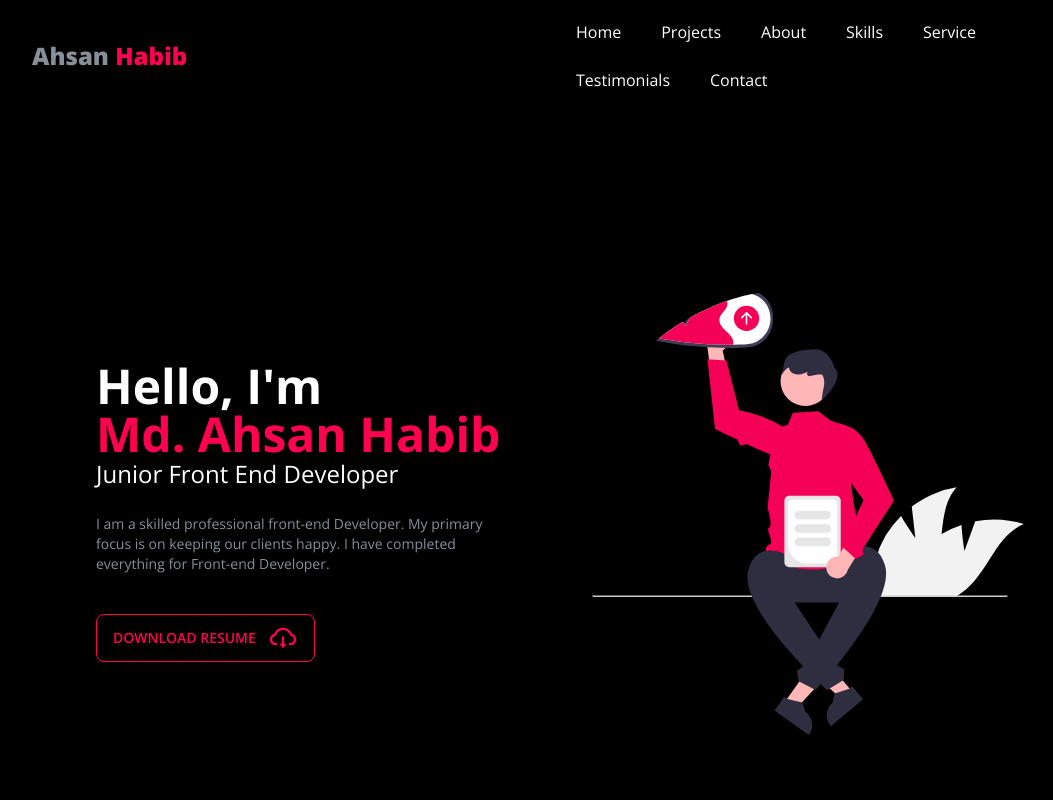
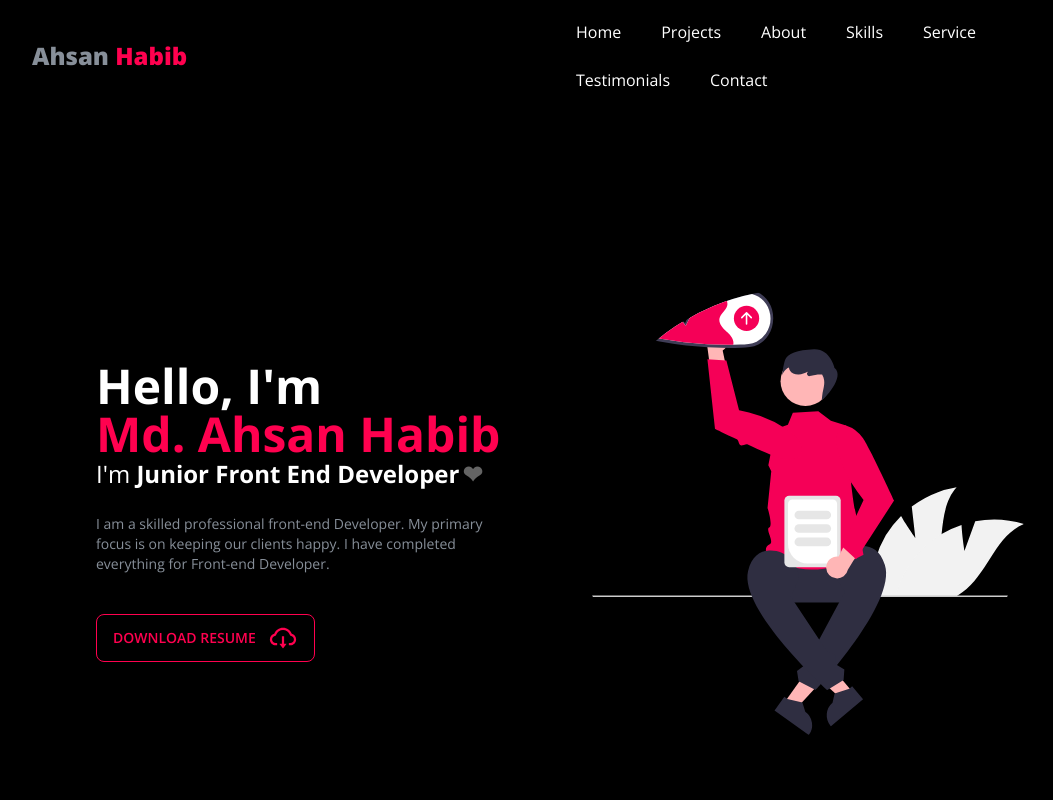
Before and after one commit to Ahsan855/Portfolio-Me, a React (Create React App) app: page / in a window 1280 px wide. Shown: the top 800 px of the page, without its empty margins (80-1133 px from the left). Built offline with nearby package versions, Linux system fonts and the light colour scheme.

Commit message:
all done so so

```diff
--- a/package.json
+++ b/package.json
@@ -15,6 +15,7 @@
     "react-router-dom": "^6.3.0",
     "react-scripts": "5.0.1",
     "react-scroll": "^1.8.7",
+    "react-simple-typewriter": "^3.0.1",
     "web-vitals": "^2.1.4"
   },
   "scripts": {
--- a/src/Pages/Banner/Banner.js
+++ b/src/Pages/Banner/Banner.js
@@ -1,6 +1,7 @@
 import React from "react";
 import image from "../../image/undraw_uploading_re_okvh.svg";
 import { AiOutlineCloudDownload } from "react-icons/ai";
+import { Typewriter } from "react-simple-typewriter";
 
 const Banner = () => {
   return (
@@ -23,9 +24,26 @@ const Banner = () => {
               Hello, I'm <br />
               <span className="text-primary">Md. Ahsan Habib</span>
             </h1>
-            <h2 className="text-white sm:text-xl md:text-2xl">
-              Junior Front End Developer
-            </h2>
+            <p className="text-white sm:text-xl md:text-2xl">
+              I'm
+              <span style={{ color: "white", fontWeight: "bold" }}>
+                {/* Style will be inherited from the parent element */}
+                <Typewriter
+                  words={[
+                    " MERN Stack Web Developer",
+                    " Junior Front End Developer",
+                    " Junior Web Developer",
+                    " A Self Believer ❤",
+                  ]}
+                  loop={5}
+                  cursor
+                  cursorStyle="❤"
+                  typeSpeed={70}
+                  deleteSpeed={70}
+                  delaySpeed={1000}
+                />
+              </span>
+            </p>
             <p className="md:py-6 sm:py-2 md:w-10/12 text-accent sm:text-sm">
               I am a skilled professional front-end Developer. My primary focus
               is on keeping our clients happy. I have completed everything for
--- a/src/Pages/Navbar/Navbar.js
+++ b/src/Pages/Navbar/Navbar.js
@@ -30,7 +30,6 @@ const Navbar = () => {
               >
                 <li className="mr-2">
                   <Link
-                    className="text-white"
                     to="/"
                     spy={true}
                     smooth={true}
@@ -42,7 +41,6 @@ const Navbar = () => {
                 </li>
                 <li className="mr-2">
                   <Link
-                    className="text-white"
                     to="projects"
                     spy={true}
                     smooth={true}
@@ -54,7 +52,6 @@ const Navbar = () => {
                 </li>
                 <li className="mr-2">
                   <Link
-                    className="text-white"
                     to="about"
                     spy={true}
                     smooth={true}
@@ -66,7 +63,6 @@ const Navbar = () => {
                 </li>
                 <li className="mr-2">
                   <Link
-                    className="text-white"
                     to="skills"
                     spy={true}
                     smooth={true}
@@ -78,7 +74,6 @@ const Navbar = () => {
                 </li>
                 <li className="mr-2">
                   <Link
-                    className="text-white"
                     to="service"
                     spy={true}
                     smooth={true}
@@ -90,7 +85,6 @@ const Navbar = () => {
                 </li>
                 <li className="mr-2">
                   <Link
-                    className="text-white"
                     to="testimonial"
                     spy={true}
                     smooth={true}
@@ -108,7 +102,6 @@ const Navbar = () => {
                     smooth={true}
                     offset={50}
                     duration={500}
-                    className="text-white"
                   >
                     Contact
                   </Link>
```
Also changed, not shown: 1 other file (tests, documents, lock files or other folders).
